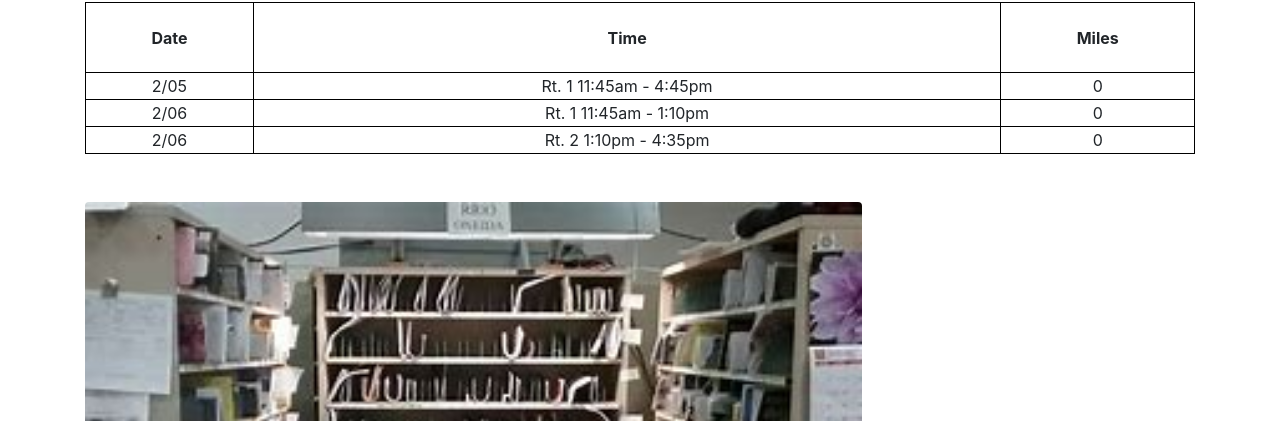
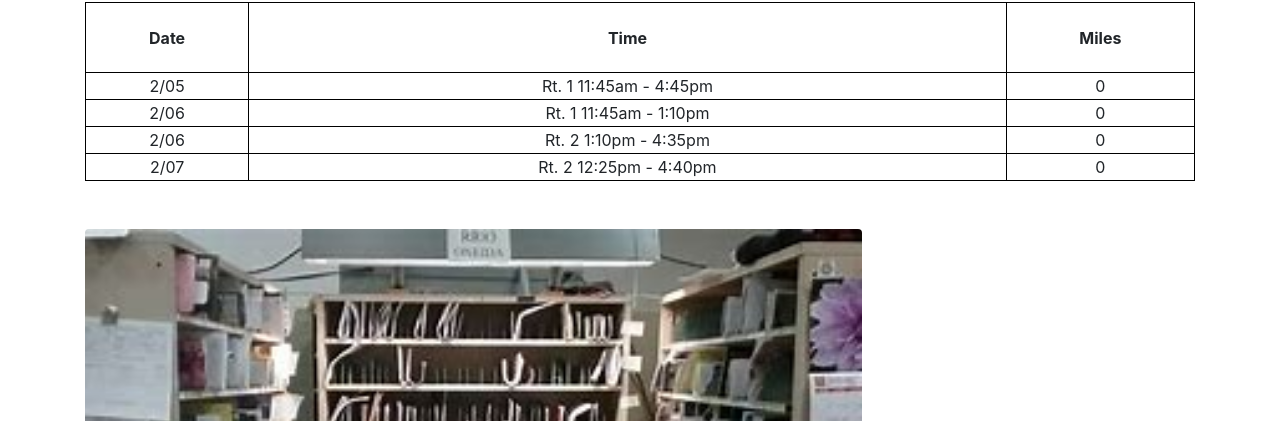
Before and after one commit to Benedadon78/timesheet, a plain HTML site: page index.html in a window 1280 px wide. Shown: the part 379-800 px from the top of the page. Drawn offline with Linux system fonts and the light colour scheme.

Commit message:
Update index.html

```diff
--- a/index.html
+++ b/index.html
@@ -47,11 +47,11 @@
   <td>Rt. 2 1:10pm - 4:35pm</td>
   <td>0</td>
 </tr>
-<!-- <tr>
-  <td>Cleveland</td>
-  <td>Brown</td>
-  <td>$250</td>
-</tr> -->
+<tr>
+  <td>2/07</td>
+  <td>Rt. 2 12:25pm - 4:40pm</td>
+  <td>0</td>
+</tr>
 </table>
 </div>
 
```
